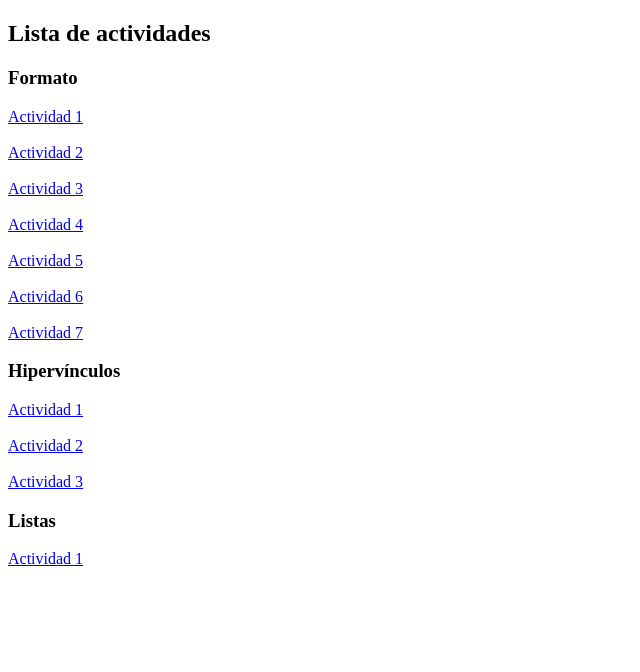
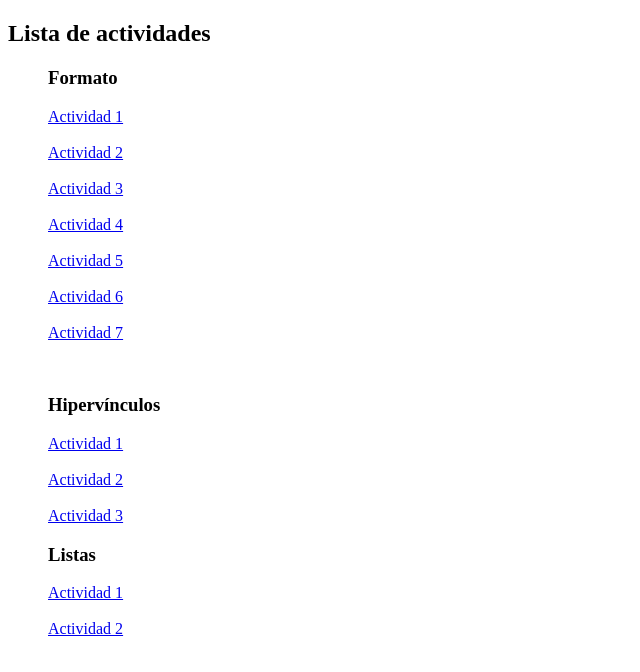
Before and after one commit to TheAnger2/Git-Aplicaciones-WEB, a plain HTML site: page actividades/actividades.html in a window 1280 px wide. Shown: the whole page, without its empty margins (0-640 px from the left). Drawn offline with Linux system fonts and the light colour scheme.

Commit message:
actualizacion

```diff
--- a/actividades/actividades.html
+++ b/actividades/actividades.html
@@ -7,7 +7,9 @@
 </head>
 <body>
     <h2>Lista de actividades </h2>
+    <ul>
     <h3>Formato</h3>
+
     <a href="html/02_Formato/Actividad1.html"> Actividad 1</a>
     <br>
     <br>
@@ -27,7 +29,10 @@
      <br>
      <br>
      <a href="html/02_Formato/actividad7.html"> Actividad 7</a>
+
+    </ul>
    <br>
+   <ul>
    <h3>Hipervínculos</h3>
    <a href="html/03_hipervínculos/actividad1.html">Actividad 1</a>
    <br>
@@ -37,7 +42,13 @@
    <br>
    <a href="html/03_hipervínculos/actividad3.html">Actividad 3</a>
    <br>
+   </ul>
+   <ul>
    <h3>Listas</h3>
    <a href="html/04_listas/actividad1.html">Actividad 1</a>
+   <br>
+   <br>
+   <a href="html/04_listas/actividad2.html">Actividad 2</a>
+   </ul>
 </body>
 </html>
```
